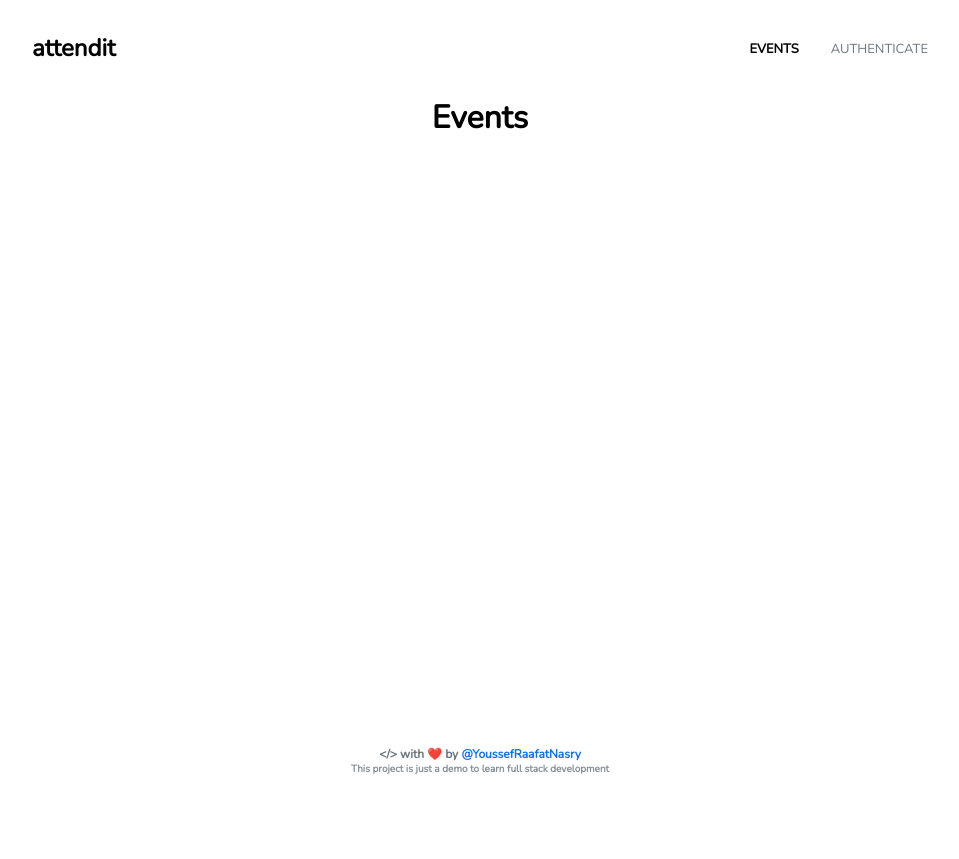
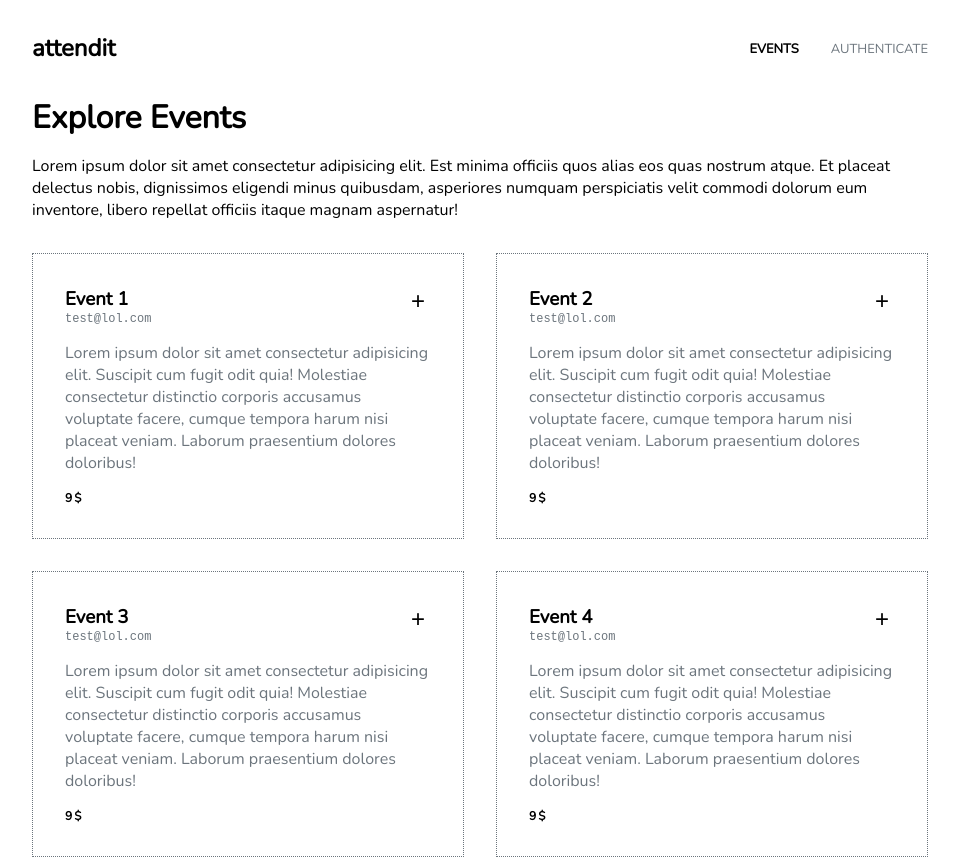
Before and after one commit to YoussefRaafatNasry/attendit, a React (Create React App) app in the folder client/: page /events in a window 1280 px wide. Shown: the top 859 px of the page, without its empty margins (160-1119 px from the left). Before the commit the page ends 800 px from the top, so only its background shows below. Built offline with nearby package versions, Linux system fonts and the light colour scheme; no server answers.

Commit message:
[CLIENT] Add Events List

```diff
--- /dev/null
+++ b/client/src/components/EventItem.tsx
@@ -0,0 +1,32 @@
+import React, { Component } from "react";
+
+export interface ICreator {
+  email: string;
+}
+
+export interface IEvent {
+  title: string;
+  description?: string;
+  price: number;
+  creator: ICreator;
+}
+
+export default class EventItem extends Component<IEvent> {
+  render() {
+    return (
+      <li className="event-item">
+        <div className="event-item__header">
+          <div className="event-item__header-left">
+            <h3 className="event-item__title">{this.props.title}</h3>
+            <h4 className="event-item__creator">{this.props.creator.email}</h4>
+          </div>
+          <div className="event-item__header-right">
+            <button className="event-item__book-button">+</button>
+          </div>
+        </div>
+        <p className="event-item__description">{this.props.description}</p>
+        <h4 className="event-item__price">{this.props.price}$</h4>
+      </li>
+    );
+  }
+}
--- /dev/null
+++ b/client/src/components/EventsList.tsx
@@ -0,0 +1,35 @@
+import React, { Component } from "react";
+import EventItem, { IEvent } from "./EventItem";
+
+interface IState {
+  events: IEvent[];
+}
+
+export class EventsList extends Component<{}, IState> {
+  public state: IState = {
+    events: [1, 2, 3, 4, 5, 6].map(n => ({
+      title: `Event ${n}`,
+      price: 9,
+      creator: { email: "test@lol.com" },
+      description: `Lorem ipsum dolor sit amet consectetur adipisicing elit.
+                    Suscipit cum fugit odit quia! Molestiae consectetur distinctio corporis
+                    accusamus voluptate facere, cumque tempora harum nisi placeat veniam.
+                    Laborum praesentium dolores doloribus!`
+    }))
+  };
+
+  render() {
+    return (
+      <ul className="events__list">
+        {this.state.events.map(e => (
+          <EventItem
+            title={e.title}
+            description={e.description}
+            creator={e.creator}
+            price={e.price}
+          />
+        ))}
+      </ul>
+    );
+  }
+}
--- a/client/src/pages/EventsPage.tsx
+++ b/client/src/pages/EventsPage.tsx
@@ -1,7 +1,20 @@
 import React, { Component } from "react";
+import { EventsList } from "../components/EventsList";
 
 export default class EventsPage extends Component {
   render() {
-    return <h1>Events</h1>;
+    return (
+      <div>
+        <h1>Explore Events</h1>
+        <p>
+          Lorem ipsum dolor sit amet consectetur adipisicing elit. Est minima
+          officiis quos alias eos quas nostrum atque. Et placeat delectus nobis,
+          dignissimos eligendi minus quibusdam, asperiores numquam perspiciatis
+          velit commodi dolorum eum inventore, libero repellat officiis itaque
+          magnam aspernatur!
+        </p>
+        <EventsList />
+      </div>
+    );
   }
 }
--- a/client/src/styles/abstracts/_variables.scss
+++ b/client/src/styles/abstracts/_variables.scss
@@ -1,2 +1,4 @@
+$gray-light: #ced4da;
 $gray: #6c757d;
-$blue: #1473e6;
+$gray-dark: #343a40;
+$blue: #0d6efd;
--- a/client/src/styles/base/_reset.scss
+++ b/client/src/styles/base/_reset.scss
@@ -11,8 +11,6 @@ body {
 
 main {
   flex: 1;
-  display: flex;
-  justify-content: center;
 }
 
 h1,
--- a/client/src/styles/components/_auth-form.scss
+++ b/client/src/styles/components/_auth-form.scss
@@ -1,4 +1,5 @@
 .auth-form {
+  margin: 0 auto;
   width: 34%;
   display: flex;
   flex-direction: column;
--- /dev/null
+++ b/client/src/styles/components/_event-item.scss
@@ -0,0 +1,42 @@
+.event-item {
+  border: 0.8px dotted $gray;
+  padding: 32px;
+
+  &__header {
+    display: flex;
+    justify-content: space-between;
+  }
+
+  &__title {
+    font-weight: bold;
+  }
+
+  &__description {
+    color: $gray;
+  }
+
+  &__creator {
+    font-size: 12px;
+    font-weight: 400;
+    font-family: monospace;
+    color: $gray;
+  }
+
+  &__price {
+    font-size: 12px;
+    letter-spacing: 2px;
+  }
+
+  &__book-button {
+    background: transparent;
+    border: none;
+    outline: none;
+    font-size: 24px;
+    cursor: pointer;
+  }
+
+  transition: all 0.5s;
+  &:hover {
+    transform: translateY(-8px);
+  }
+}
--- /dev/null
+++ b/client/src/styles/components/_events-list.scss
@@ -0,0 +1,10 @@
+.events {
+  &__list {
+    list-style: none;
+    padding: 0;
+    margin: 32px 0;
+    display: grid;
+    grid-template-columns: repeat(auto-fit, minmax(280px, 1fr));
+    gap: 32px;
+  }
+}
--- a/client/src/styles/main.scss
+++ b/client/src/styles/main.scss
@@ -7,4 +7,6 @@
 
 @import "components/navbar";
 @import "components/auth-form";
+@import "components/events-list";
+@import "components/event-item";
 @import "components/footer";
```
